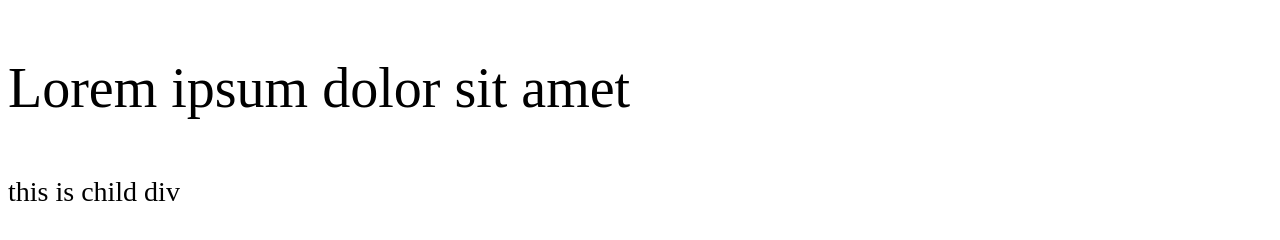
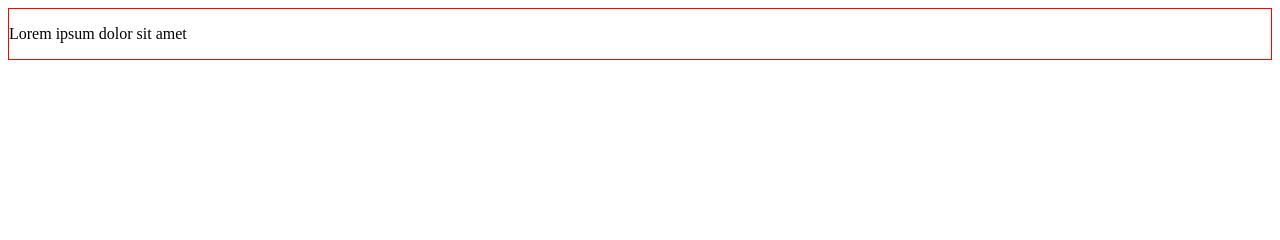
Before and after one commit to j4sumit/csspractice, a plain HTML site: page index.html in a window 1280 px wide. Drawn offline with Linux system fonts and the light colour scheme.

Commit message:
cursor and Important in CSS

```diff
--- a/index.html
+++ b/index.html
@@ -11,11 +11,8 @@
 <link href="https://fonts.googleapis.com/css2?family=Poppins:ital,wght@0,100;0,200;0,300;0,400;0,500;0,600;0,700;0,800;0,900;1,100;1,200;1,300;1,400;1,500;1,600;1,700;1,800;1,900&family=Raleway:ital,wght@0,100;0,200;0,300;0,400;0,500;0,600;0,700;0,800;0,900;1,100;1,200;1,300;1,400;1,500;1,600;1,700;1,800;1,900&display=swap" rel="stylesheet">
 </head>
 <body>
-<div id="parent">
+<div style ="border: 1px solid yellow;">
 <p>Lorem ipsum dolor sit amet </p>
-<div id="child">
-    <p> this is child div</p>
-</div>
 </div>
 </body>
 </html>
--- a/style.css
+++ b/style.css
@@ -1,16 +1,15 @@
-html{
-  font-size: 14px;
-}
-#parent{
-  /* border: 1px solid black; */
-  /* width: 500px */
-  /* height: 50vh;
-  width: 50vw; */
-  font-size: 4rem;
+div{
+  border: 1px solid red !important;
+  /* cursor: crosshair;
+  cursor: zoom-in;
+  /* cursor: auto/all-scroll/cell/  cursor:
+  cursor: e-resize;
+  cursor: wait;
+  cursor: zoom-in;
+   col-resize help not-allowe pointer progress ; */
+
 }
 
-#child{
-  /* border: 1px solid red;
-width: 50vh; */
-font-size: 2rem;
+div{
+  border: 1px solid green;
 }
```
